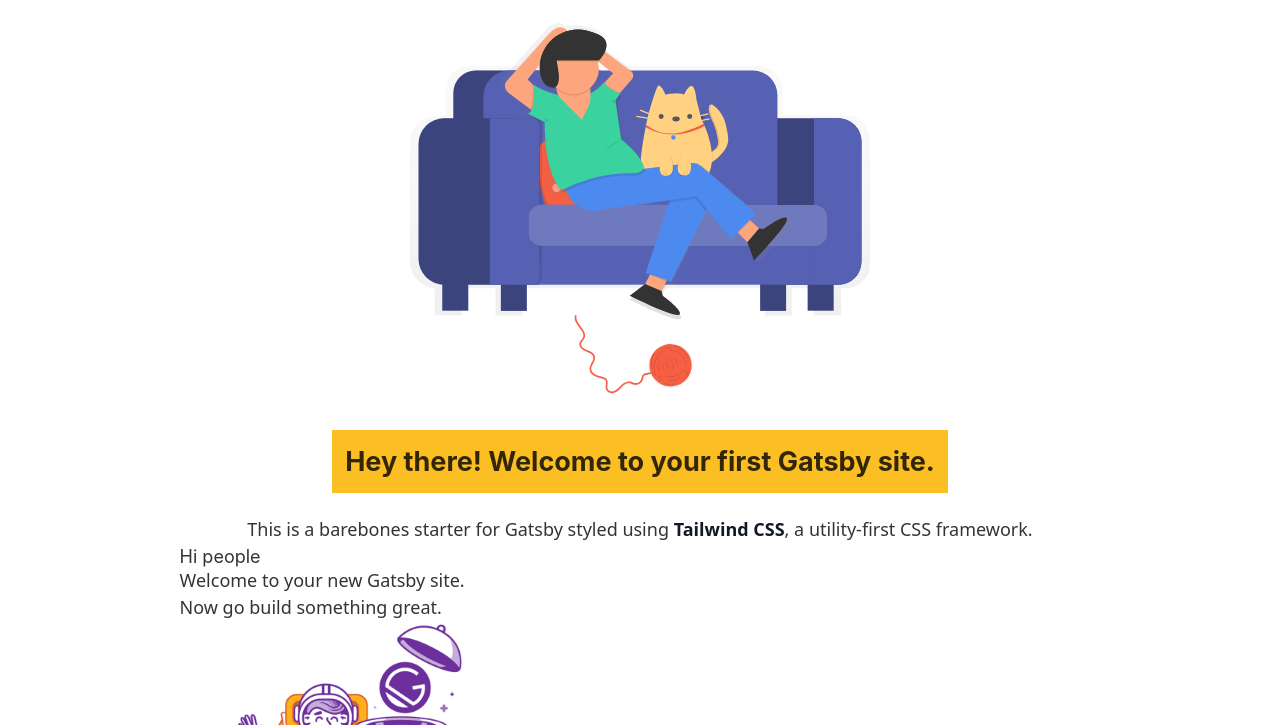
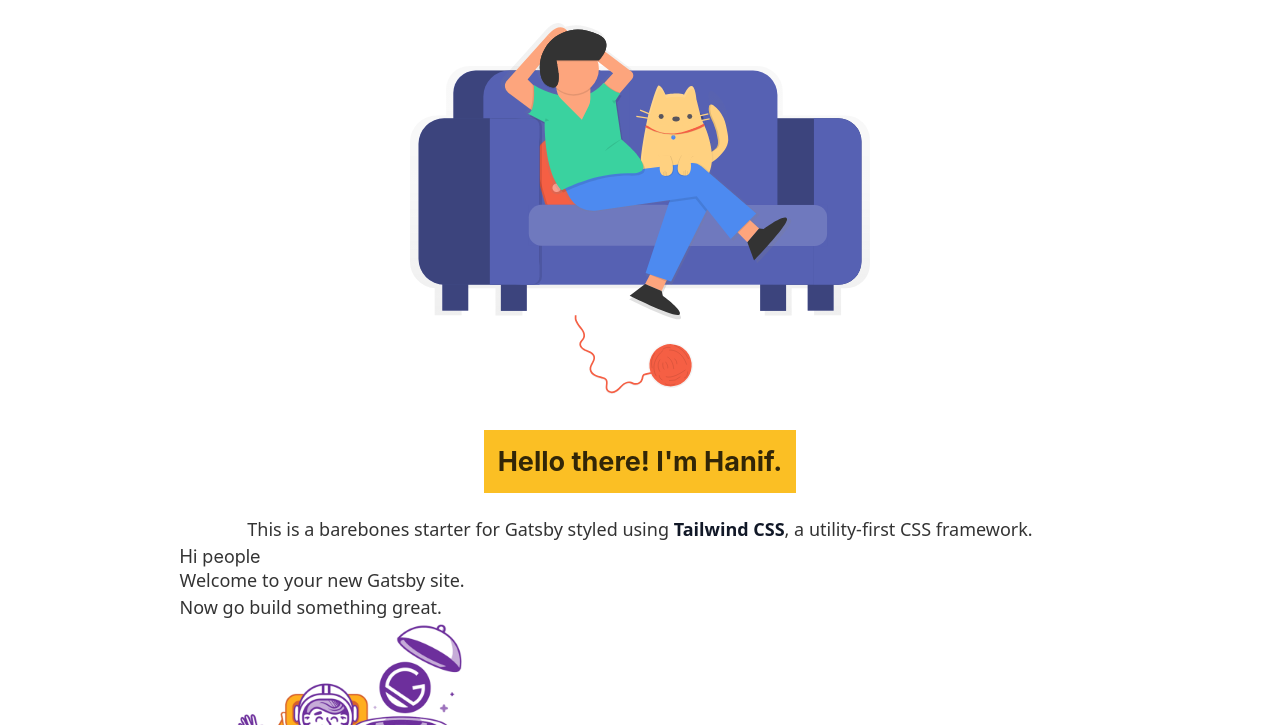
Before and after one commit to mhazhary/nephertz.dev, a Gatsby site: page / in a window 1280 px wide. Shown: the part 75-800 px from the top of the page. Built offline with nearby package versions, Linux system fonts and the light colour scheme; Gatsby itself is replaced by a stand-in of ours.

Commit message:
change homepage content

```diff
--- a/src/pages/index.js
+++ b/src/pages/index.js
@@ -21,7 +21,7 @@
       />
 
       <h2 className="inline-block p-3 mb-4 text-2xl font-bold bg-yellow-400">
-        Hey there! Welcome to your first Gatsby site.
+        Hello there! I'm Hanif.
       </h2>
 
       <p className="leading-loose">
```
